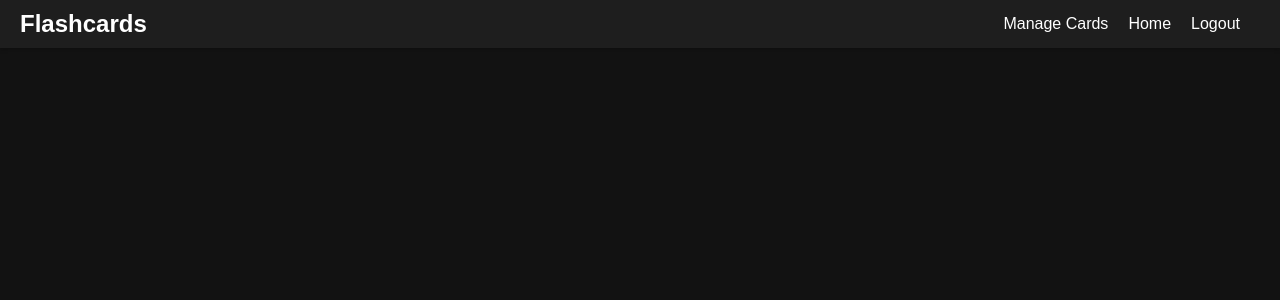
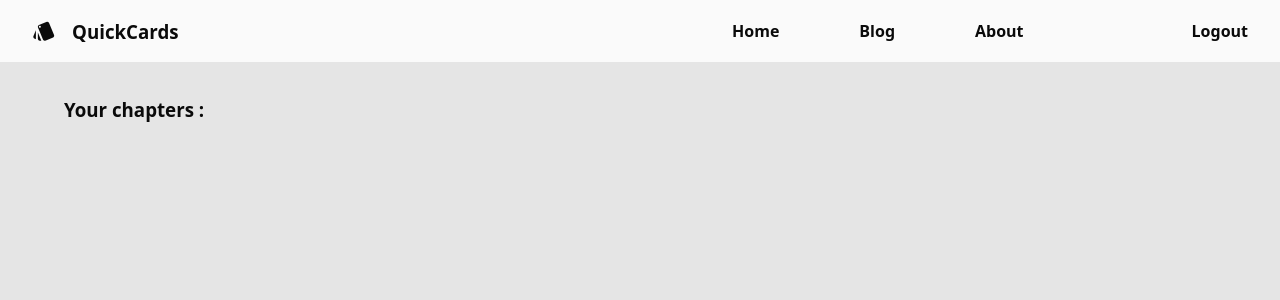
Before and after one commit to kevinalappat09/sem-project, a Django app: page / in a window 1280 px wide. Shown: the top 300 px of the page. Run offline with Django 4.2, Linux system fonts and the light colour scheme; a user stored in the database is signed in; data comes from the database, SQL or seed files in the repository; both versions use the stored data as it was after the commit.

Commit message:
UI Changes

```diff
--- a/flashcards_app/flashcards/static/css/styles.css
+++ b/flashcards_app/flashcards/static/css/styles.css
@@ -1,185 +1,104 @@
-/* Reset default styles for consistency */
-* {
-    margin: 0;
-    padding: 0;
-    box-sizing: border-box;
+:root {
+    --primary : #e5e5e5;
+    --secondary : #fafafa;
+    --secondary-hover : #a3a3a3;
+    --accent : #0a0a0a;
 }
 
-/* Dark theme styles */
 body {
-    background-color: #121212;
-    color: #ffffff;
-    font-family: Arial, sans-serif;
+    background-color: var(--primary);
+    margin : 0;
+    font-family: system-ui, -apple-system, BlinkMacSystemFont, 'Segoe UI', Roboto, Oxygen, Ubuntu, Cantarell, 'Open Sans', 'Helvetica Neue', sans-serif;
 }
 
-.container {
-    display: flex;
-    justify-content: space-between;
-    align-items: center;
+.md-header {
+    font-size: 32px;
 }
 
 .navbar {
-    background-color: #1e1e1e;
-    padding: 10px 20px;
-    box-shadow: 0 2px 4px rgba(0, 0, 0, 0.2);
+    display: flex;
+    align-items: center;
+    background-color: var(--secondary);
+    color: var(--accent);
+    justify-content: space-between;
 }
 
-.navbar-brand {
-    font-size: 24px;
-    font-weight: bold;
-    color: #ffffff;
-    text-decoration: none;
+.nav-content {
+    display : flex;
+    align-items: center;
+    gap: 64px;
 }
 
-.navbar-links {
+.nav-button-cluster {
     display: flex;
+    justify-content: space-around;
+    list-style-type: none;
+    gap: 16px;
+    font-weight: 600;
 }
 
-.navbar-list {
-    list-style: none;
+.nav-header {
     display: flex;
+    align-items: center;
+    padding: 0px 32px;
+    gap: 16px;
+    justify-content: space-between;
+    width: 8%;
 }
 
 .nav-item {
-    margin-right: 20px;
+    padding : 0px 32px;
+    border: none;
+    transition: 1000ms;
 }
 
-.nav-link {
-    text-decoration: none;
-    color: #ffffff;
-    font-weight: 500;
+.nav-item:hover {
+    border-bottom: 1px solid var(--secondary-hover);
+
 }
 
-/* Change link color on hover */
-.nav-link:hover {
-    color: #f2f2f2;
+.nav-item-link {
+    text-decoration: none;
+    color: var(--accent);
 }
 
-/* Common card styles */
-.card {
-    background-color: #1e1e1e;
-    color: #ffffff;
-    border: 1px solid #2e2e2e;
-    border-radius: 8px;
-    margin: 10px;
-    padding: 20px;
-    box-shadow: 0 4px 6px rgba(0, 0, 0, 0.2);
+.main-content {
+    padding: 16px 64px;
 }
 
-.card-title {
-    font-size: 18px;
-    font-weight: bold;
+.main-content-heading {
+    color: var(--accent);
 }
 
-.card-text {
-    text-align: center;
+.chapters-list {
+    display : flex;
+    justify-content: space-between;
+    flex-wrap: wrap;
+    gap: 32px;
 }
 
-.btn {
-    border: none;
-    border-radius: 4px;
-    padding: 8px 16px;
-    text-decoration: none;
-    cursor: pointer;
+.chapter-card {
+    background-color: var(--secondary);
+    color: var(--accent);
+    width: 360px;
+    height: 180px;
+    padding: 32px;
+
+    display: grid;
+    grid-template-columns: 1fr 1fr;
+    grid-template-rows: 1fr 1fr;
+    grid-template-areas:
+    "title title"
+    "empty count";
 }
 
-.btn-primary {
-    background-color: #007bff;
-    color: #fff;
+.chapter-card-heading {
+    color: var(--accent);
+    grid-area: title;
 }
 
-.btn-primary:hover {
-    background-color: #0056b3;
+.card-count {
+    grid-area: count;
+    justify-self: end;
+    padding: 0;
 }
-
-.btn-danger {
-    background-color: #dc3545;
-    color:#fff;
-}
-
-.btn-danger:hover {
-    background-color: #c82333;
-}
-
-/* Additional styles for specific components */
-
-/* Login card */
-.login-card {
-    width: 50%;
-    margin: 20px auto;
-}
-
-h2 {
-    font-size: 24px;
-    margin-bottom: 20px;
-}
-
-.form-group {
-    margin-bottom: 15px;
-}
-
-label {
-    font-weight: bold;
-}
-
-/* Textarea and Select */
-textarea,
-select {
-    width: 100%;
-    padding: 10px;
-    border: 1px solid #2e2e2e;
-    border-radius: 4px;
-    background-color: #2e2e2e;
-    color: #ffffff;
-}
-
-/* Table styles */
-.custom-table {
-    width: 100%;
-    border-collapse: collapse;
-    background-color: #1e1e1e;
-}
-
-.custom-table th,
-.custom-table td {
-    padding: 10px;
-    text-align: left;
-    border-bottom: 1px solid #2e2e2e;
-}
-
-.custom-table th {
-    background-color: #1e1e1e;
-    color: #ffffff;
-    font-weight: bold;
-}
-
-.custom-table tbody tr:nth-child(odd) {
-    background-color: #2e2e2e;
-}
-
-.custom-table tbody tr:hover {
-    background-color: #444444;
-}
-
-label {
-    color: #ffffff; /* Label text color */
-    font-weight: bold; /* Bold label text */
-}
-
-input[type="text"],
-input[type="password"],
-input[type="email"] {
-    width: 100%; /* Input field width */
-    padding: 10px; /* Padding inside input field */
-    border: 1px solid #2e2e2e; /* Dark input field border */
-    border-radius: 4px; /* Rounded corners for input field */
-    background-color: #2e2e2e; /* Dark input field background color */
-    color: #ffffff; /* Light text color inside input field */
-}
-
-.home-card {
-    display: flex;
-    flex-direction: column;
-    justify-content: center;
-    align-items: center;
-}
--- a/flashcards_app/flashcards/templates/flashcards/base.html
+++ b/flashcards_app/flashcards/templates/flashcards/base.html
@@ -4,39 +4,41 @@
 <head>
     <meta charset="UTF-8">
     <meta name="viewport" content="width=device-width, initial-scale=1.0">
-    <title>Your Flashcards Website</title>
+    <title>QuickCards</title>
+
+    <!-- Style sheet -->
     <link rel="stylesheet" href="{% static 'css/styles.css' %}">
+
+    <!-- Icons -->
+    <link rel="stylesheet" href="https://fonts.googleapis.com/icon?family=Material+Icons">
 </head>
 <body>
-    <nav class="navbar">
-        <div class="container">
-            <a class="navbar-brand" href="{% url 'flashcards:home' %}">Flashcards</a>
-            <div class="navbar-links">
-                <ul class="navbar-list">
+    <div class="navbar">
+        <div class="nav-header">
+            <i class="material-icons md-header">style</i>
+            <h3 class="nav-header-text">QuickCards</h3>
+        </div>
+        <div class="nav-content">
+            <div class="nav-center">
+                <ul class="nav-button-cluster">
+                    <li class="nav-item"><a class="nav-item-link" href="{% url 'flashcards:home' %}">Home</a></li>
+                    <li class="nav-item"><a class="nav-item-link" href="{% url 'flashcards:home' %}">Blog</a></li>
+                    <li class="nav-item"><a class="nav-item-link" href="{% url 'flashcards:home' %}">About</a></li>
+                </ul>
+            </div>
+            <div class="nav-right">
+                <ul class="nav-button-cluster">
                     {% if user.is_authenticated %}
-                        <li class="nav-item">
-                            <a class="nav-link" href="{% url 'flashcards:manage' %}">Manage Cards</a>
-                        </li>
-                        <li class="nav-item">
-                            <a class="nav-link" href="{% url 'flashcards:home' %}">Home</a>
-                        </li>
-                        <li class="nav-item">
-                            <a class="nav-link" href="{% url 'flashcards:logout' %}">Logout</a>
-                        </li>
+                        <li class="nav-item"><a class="nav-item-link" href="{% url 'flashcards:logout' %}">Logout</a></li>
                     {% else %}
-                        <li class="nav-item">
-                            <a class="nav-link" href="{% url 'flashcards:login' %}">Login</a>
-                        </li>
-                        <li class="nav-item">
-                            <a class="nav-link" href="{% url 'flashcards:register' %}">Sign Up</a>
-                        </li>
+                        <li class="nav-item"><a class="nav-item-link" href="{% url 'flashcards:login' %}">Login</a></li>
+                        <li class="nav-item"><a class="nav-item-link" href="{% url 'flashcards:register' %}">Register</a></li>
                     {% endif %}
                 </ul>
             </div>
         </div>
-    </nav>
-    <div class="content">
-        {% block content %} {% endblock %}
     </div>
+
+    {% block content %} {% endblock %}
 </body>
 </html>
--- a/flashcards_app/flashcards/templates/flashcards/home.html
+++ b/flashcards_app/flashcards/templates/flashcards/home.html
@@ -1,27 +1,28 @@
 {% extends 'flashcards/base.html' %}
-
 {% block content %}
-<div class="card-container">
-    <div class="row">
-        {% if user.is_authenticated %}
+<div class="main-content">
+    {% if user.is_authenticated %}
+        <h3 class="main-content-heading">Your chapters : </h3>
+        <div class="chapters-list">
             {% for chapter in chapters %}
-            <div class="col-md-4">
-                <div class="card mb-4">
-                    <div class="card-body">
-                        <h5 class="card-title">{{ chapter.subject.subject_name }} : {{ chapter.chapter_name }}</h5>
-                        <p class="card-text">
-                            <a href="{% url 'flashcards:revision' chapter.id %}" class="btn btn-primary">Go to Revision</a>
-                        </p>
+                <div class="chapter-card-container">
+                    <div class="chapter-card">
+                        <div class="card-heading">
+                            <!-- TO DO - use javascript to make this clickable to take you to revision. -->
+                            <h4 class="chapter-card-heading">{{ chapter.subject.subject_name }} : {{ chapter.chapter_name }}</h4>
+                        </div>
+                        <div class="card-count">
+                            <p>To Revise : 5</p>
+                            <p>Total : 63</p>
+                        </div>
                     </div>
                 </div>
-            </div>
             {% endfor %}
-        {% else %}
-        <div class="card mb-4 home-card">
-            <p>Please <a href="{% url 'flashcards:login' %}">log in</a> to view your chapters.</p>
-            <a href="{% url 'flashcards:login' %}" class="btn btn-primary">Log In</a>
         </div>
-        {% endif %}
-    </div>
+    {% else %}
+        <div class="marketing-content-container">
+            <h4>Test</h4>
+        </div>
+    {% endif %}
 </div>
 {% endblock %}
```
Also changed, not shown: flashcards_app/db.sqlite3.
